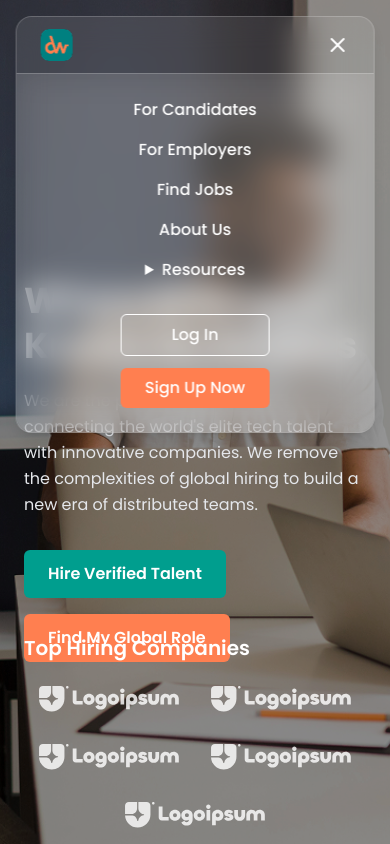
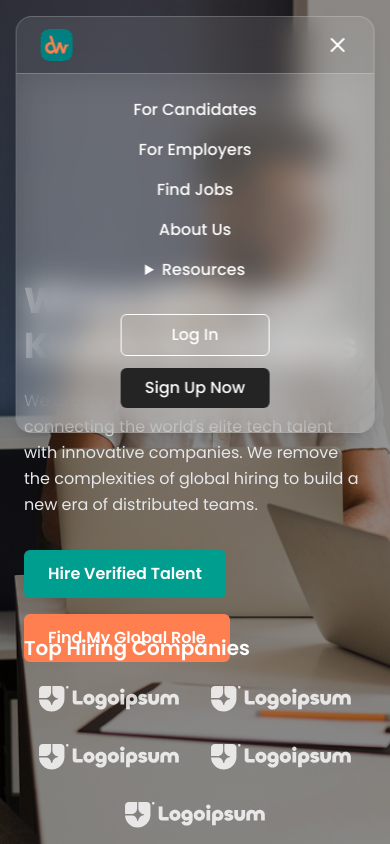
Before and after one commit to Digisperts/workforce, a Next.js app: page / in a window 390 px wide. Both pictures are taken after a click on the button "Toggle Menu". Shown: the top 844 px of the page. Built offline with nearby package versions, Linux system fonts and the light colour scheme.

Commit message:
nav and hero done

```diff
--- a/app/nav.tsx
+++ b/app/nav.tsx
@@ -24,10 +24,9 @@ export default function Navbar() {
 
   useEffect(() => {
     const handleScroll = () => {
-      const heroHeight = window.innerHeight * 0.9; // adjust if needed
+      const heroHeight = window.innerHeight * 0.9;
       setScrolled(window.scrollY > heroHeight);
     };
-
     window.addEventListener("scroll", handleScroll);
     return () => window.removeEventListener("scroll", handleScroll);
   }, []);
@@ -39,7 +38,7 @@ export default function Navbar() {
       }`}
     >
       <div className="flex items-center justify-between px-6 md:px-10 py-3">
-        {/* Logo */}
+        {/* Logo (untouched) */}
         <Link href="/" className="flex items-center space-x-2 shrink-0">
           <img
             src="/images/homepage/workforce.png"
@@ -135,10 +134,12 @@ export default function Navbar() {
           </button>
         </div>
 
-        {/* Mobile Toggle */}
+        {/* Mobile Toggle (changes color on scroll) */}
         <button
           onClick={() => setIsOpen(!isOpen)}
-          className="md:hidden text-white text-2xl"
+          className={`md:hidden text-2xl transition-colors duration-300 ${
+            scrolled ? "text-black" : "text-white"
+          }`}
           aria-label="Toggle Menu"
         >
           {isOpen ? <FiX /> : <FiMenu />}
@@ -147,8 +148,14 @@ export default function Navbar() {
 
       {/* Mobile Dropdown */}
       {isOpen && (
-        <div className="md:hidden bg-white/10 backdrop-blur-lg border-t border-white/20 transition-all duration-300 rounded-b-2xl">
-          <div className="flex flex-col items-center space-y-4 py-6 font-medium text-white">
+        <div
+          className={`md:hidden transition-all duration-300 rounded-b-2xl ${
+            scrolled
+              ? "bg-white border-t border-gray-200 text-black"
+              : "bg-white/10 backdrop-blur-lg border-t border-white/20 text-white"
+          }`}
+        >
+          <div className="flex flex-col items-center space-y-4 py-6 font-medium">
             {navItems.map((item) => (
               <Link
                 key={item.name}
@@ -174,8 +181,12 @@ export default function Navbar() {
                   <Link
                     key={idx}
                     href="#"
-                    className="text-gray-200 hover:text-[#FF7F50]"
                     onClick={() => setIsOpen(false)}
+                    className={`${
+                      scrolled
+                        ? "text-black hover:text-[#FF7F50]"
+                        : "text-gray-200 hover:text-[#FF7F50]"
+                    }`}
                   >
                     {item}
                   </Link>
@@ -184,10 +195,16 @@ export default function Navbar() {
             </details>
 
             <div className="flex flex-col space-y-3 pt-4">
-              <button className="px-6 py-2 border border-white text-white rounded-md font-medium hover:bg-white/10 transition">
+              <button
+                className={`px-6 py-2 rounded-md font-medium transition ${
+                  scrolled
+                    ? "border border-black text-black hover:bg-gray-100"
+                    : "border border-white text-white hover:bg-white/10"
+                }`}
+              >
                 Log In
               </button>
-              <button className="px-6 py-2 bg-[#FF7F50] text-white rounded-md font-medium hover:bg-[#ff946c] transition">
+              <button className="px-6 py-2 bg-[#242424] text-white rounded-md font-medium hover:bg-[#ff946c] transition">
                 Sign Up Now
               </button>
             </div>
```
